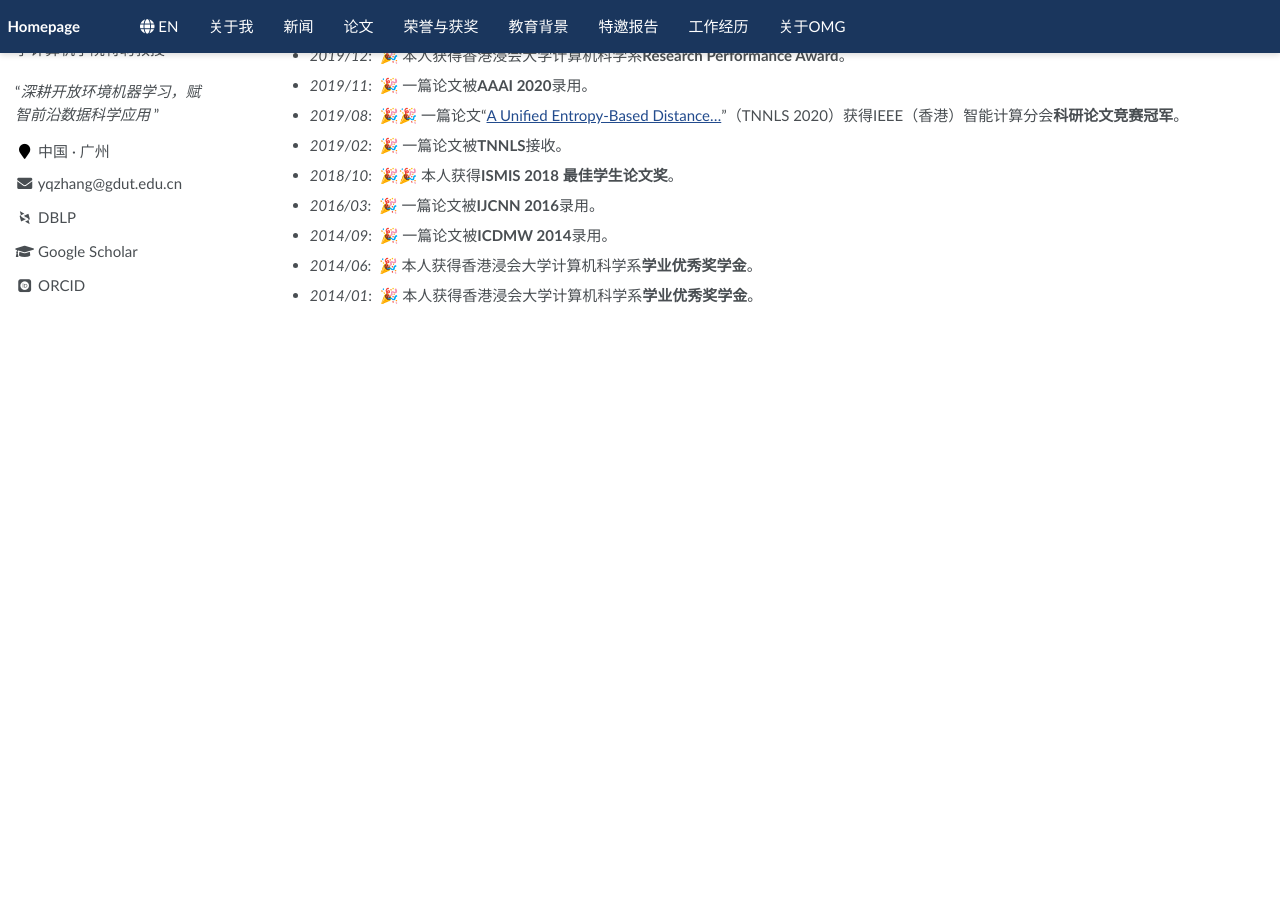
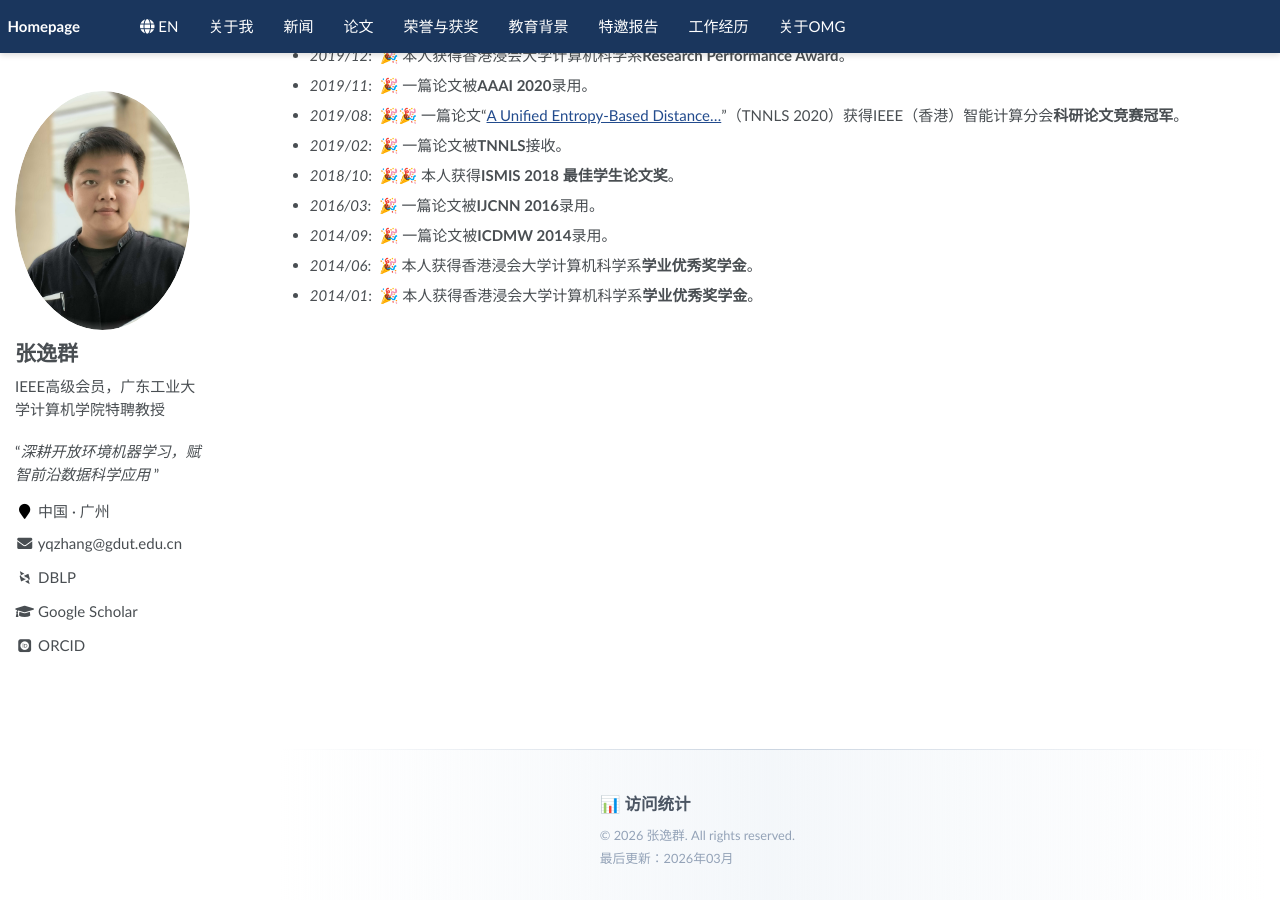
Before and after one commit to yqzhang-Zz/zh-news, a Jekyll site: the page built from _pages/about.md, in a window 1280 px wide and 900 px high, scrolled down 1952 px. Built offline with Jekyll 4.4.1, drawn with Linux system fonts in a browser that asks for light colours; some web fonts are replaced; a script that is not in the unit is left out; comment, search, counter and statistics services are not loaded; before the commit the page ends 2273 px from its top, so only the background shows below that.

Commit message:
Update about.md

```diff
--- a/_pages/about.md
+++ b/_pages/about.md
@@ -82,6 +82,60 @@ redirect_from:
 - *2014/09*: &nbsp;🎉 一篇论文被**ICDMW 2014**录用。
 - *2014/06*: &nbsp;🎉 本人获得香港浸会大学计算机科学系**学业优秀奖学金**。
 - *2014/01*: &nbsp;🎉 本人获得香港浸会大学计算机科学系**学业优秀奖学金**。
+<br>
+<br>
+<br>
+<br>
+<br>
+<br>
+<br>
+<br>
+<br>
+<br>
+<br>
+<br>
+<br>
+<br>
+<br>
+<br>
+<br>
+<br>
+
+<div style="margin-top: 60px;">
+
+  <div style="height: 1px; background: linear-gradient(to right, transparent, #cbd5e1, transparent);"></div>
+
+  <div style="background: linear-gradient(to right, transparent, rgba(241, 245, 249, 0.8), transparent); padding: 40px 0 30px 0;">
+
+    <div style="display: flex; justify-content: center; align-items: center; flex-wrap: wrap; gap: 50px;">
+
+      <div style="text-align: left; line-height: 1.8;">
+
+        <div style="font-weight: bold; font-size: 1.1em; margin-bottom: 5px; color: #4b5563;">
+          📊 访问统计
+        </div>
+
+        <div style="color: #64748b; font-size: 0.9em;">
+          <script async src="//busuanzi.ibruce.info/busuanzi/2.3/busuanzi.pure.mini.js"></script>
+          <span id="busuanzi_container_site_pv" style="display:none;">
+            👀 总访问量: <span id="busuanzi_value_site_pv" style="font-weight: bold; color: #475569;"></span> 次
+          </span>
+        </div>
+
+        <div style="color: #94a3b8; font-size: 0.85em; margin-top: 2px;">
+          © {{ site.time | date: "%Y" }} 张逸群. All rights reserved.<br>
+          最后更新：{{ site.time | date: "%Y年%m月" }}
+        </div>
+
+      </div>
+
+      <div style="width: 100px; opacity: 0.9;">
+        <script type="text/javascript" id="clstr_globe" src="//clustrmaps.com/globe.js?d=lPtt2sUwH1MwEnQW4pcHVaruKWdriQxF0N9KIeqgnws"></script>
+      </div>
+
+    </div>
+  </div>
+</div>
 
 <script>
   document.addEventListener("DOMContentLoaded", function() {
```
